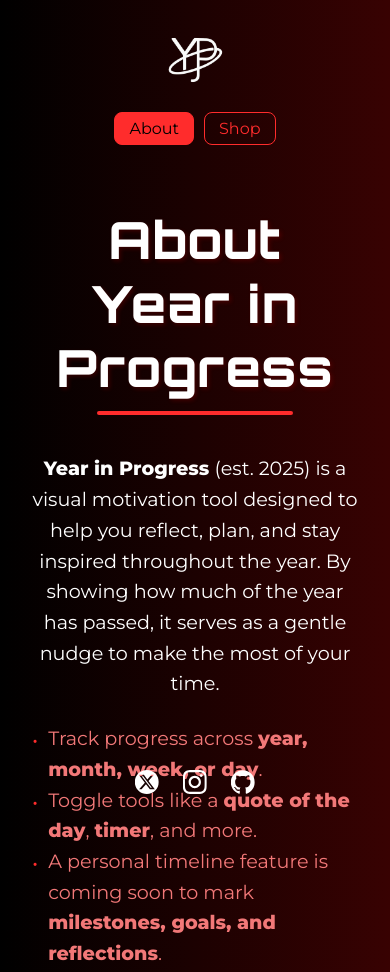
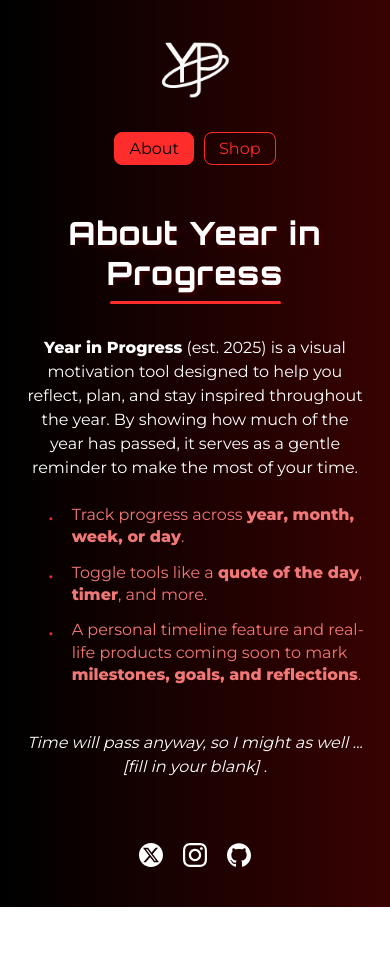
Before and after one commit to hossalmon/Year-in-Progress, a website: page public/about.html in a window 390 px wide. Shown: the top 972 px of the page. After the commit the page ends 907 px from the top, so only its background shows below. Drawn offline with Linux system fonts and the light colour scheme.

Commit message:
mobile response and toggle bugs fixed

```diff
--- a/public/about.html
+++ b/public/about.html
@@ -28,13 +28,13 @@
     <p>
       <strong>Year in Progress</strong> (est. 2025) is a visual motivation tool designed to help you reflect, plan,
       and stay inspired throughout the year. By showing how much of the year has passed,
-      it serves as a gentle nudge to make the most of your time.
+      it serves as a gentle reminder to make the most of your time.
     </p>
 
     <ul>
     <li><span>Track progress across <strong>year, month, week, or day</strong>.</span></li>
     <li><span>Toggle tools like a <strong>quote of the day</strong>, <strong>timer</strong>, and more.</span></li>
-    <li><span>A personal timeline feature is coming soon to mark <strong>milestones, goals, and reflections</strong>.</span></li>
+    <li><span>A personal timeline feature and real-life products coming soon to mark <strong>milestones, goals, and reflections</strong>.</span></li>
     </ul>
 
 
--- a/public/stylesheets/about.css
+++ b/public/stylesheets/about.css
@@ -1,4 +1,3 @@
-
 .about-content {
   max-width: 800px;
   margin: 50px auto 0 auto;
@@ -15,7 +14,7 @@
   margin-bottom: 1.2rem;
   color: white;
   position: relative;
-  display: inline-block
+  display: inline-block;
 }
 
 .about-content h1::after {
@@ -28,8 +27,9 @@
   border-radius: 2px;
 }
 
-.about-content p, .about-content ul {
-    font-family: 'Montserrat', sans-serif;
+.about-content p,
+.about-content ul {
+  font-family: 'Montserrat', sans-serif;
   font-size: 1.2rem;
   line-height: 1.6;
   margin-bottom: 1.5rem;
@@ -45,7 +45,8 @@
 }
 
 .about-content li {
-    display: table-row;
+  display: table-row;
+  line-height: 1.5;
 }
 
 .about-content li::before {
@@ -61,3 +62,70 @@
   display: table-cell;
   text-align: left;
 }
+
+/* === MOBILE RESPONSIVE === */
+@media (max-width: 600px) {
+  .about-content {
+    padding: 0 12px;
+    margin-top: 40px;
+  }
+
+  .about-content h1 {
+    font-size: 2rem;
+    margin-bottom: 1rem;
+  }
+
+  .about-content h1::after {
+    height: 3px;
+    width: 50%;
+    margin-top: 8px;
+  }
+
+  .about-content p,
+  .about-content ul {
+    font-size: 1rem;
+    line-height: 1.5;
+    text-align: center;
+  }
+
+  .about-content ul {
+    display: flex;
+    flex-direction: column;
+    align-items: flex-start;
+    padding-left: 24px;
+  }
+
+  .about-content li {
+    display: flex;
+    align-items: flex-start;
+    gap: 8px;
+    margin-bottom: 0.8rem;
+    line-height: 1.4;
+  }
+
+  .about-content li::before {
+    font-size: 1.2rem;
+    line-height: 1.4;
+  }
+
+  .about-content li span {
+    display: inline;
+    text-align: left;
+  }
+
+  .social-links {
+    position: static;
+    margin-top: 40px;
+    transform: none;
+    text-align: center;
+  }
+
+  .social-links a {
+    margin: 0 8px;
+  }
+
+  .social-links img {
+    width: 24px;
+    height: 24px;
+  }
+}
--- a/public/stylesheets/shop.css
+++ b/public/stylesheets/shop.css
@@ -4,43 +4,6 @@
   padding: 0 20px;
   text-align: center;
 }
-
-   .shop-message {
-      margin-top: 40px;
-      padding: 30px 40px;
-      max-width: 600px;
-      background-color: rgba(255, 255, 255, 0.04);
-      border: 2px solid #ff2c2c;
-      border-radius: 12px;
-      box-shadow: 0 0 15px rgba(255, 44, 44, 0.2);
-      color: #ffffff;
-      font-family: 'Montserrat', sans-serif;
-      font-size: 1.4rem;
-      font-weight: 600;
-      text-align: center;
-      margin-left: auto;
-      margin-right: auto;
-      position: relative;
-    }
-    .shop-message span {
-      color: #ff2c2c;
-      font-size: 1.6rem;
-      display: block;
-      margin-top: 15px;
-    }
-    .loader {
-      border: 4px solid rgba(255, 255, 255, 0.2);
-      border-top: 4px solid #ff2c2c;
-      border-radius: 50%;
-      width: 40px;
-      height: 40px;
-      animation: spin 2s linear infinite;
-      margin: 0 auto;
-    }
-    @keyframes spin {
-      0% { transform: rotate(0deg); }
-      100% { transform: rotate(360deg); }
-    }
 
 .page-heading {
   position: relative;
@@ -60,3 +23,91 @@
   margin: 12px auto 0 auto;
   border-radius: 2px;
 }
+
+.shop-message {
+  margin-top: 40px;
+  padding: 30px 40px;
+  max-width: 600px;
+  background-color: rgba(255, 255, 255, 0.04);
+  border: 2px solid #ff2c2c;
+  border-radius: 12px;
+  box-shadow: 0 0 15px rgba(255, 44, 44, 0.2);
+  color: #ffffff;
+  font-family: 'Montserrat', sans-serif;
+  font-size: 1.4rem;
+  font-weight: 600;
+  text-align: center;
+  margin-left: auto;
+  margin-right: auto;
+}
+
+.shop-message span {
+  color: #ff2c2c;
+  font-size: 1.6rem;
+  display: block;
+  margin-top: 15px;
+}
+
+.loader {
+  border: 4px solid rgba(255, 255, 255, 0.2);
+  border-top: 4px solid #ff2c2c;
+  border-radius: 50%;
+  width: 40px;
+  height: 40px;
+  animation: spin 2s linear infinite;
+  margin: 0 auto;
+}
+
+@keyframes spin {
+  0% { transform: rotate(0deg); }
+  100% { transform: rotate(360deg); }
+}
+
+/* === MOBILE OPTIMIZATION === */
+@media (max-width: 600px) {
+  .shop-container {
+    padding: 0 12px;
+    margin-top: 40px;
+  }
+
+  .page-heading {
+    font-size: 2rem;
+    margin-bottom: 16px;
+  }
+
+  .page-heading::after {
+    height: 3px;
+    width: 50%;
+    margin-top: 8px;
+  }
+
+  .shop-message {
+    padding: 24px 20px;
+    font-size: 1.2rem;
+  }
+
+  .shop-message span {
+    font-size: 1.4rem;
+  }
+
+  .loader {
+    width: 36px;
+    height: 36px;
+  }
+
+  .social-links {
+    position: static;
+    margin-top: 40px;
+    transform: none;
+    text-align: center;
+  }
+
+  .social-links a {
+    margin: 0 8px;
+  }
+
+  .social-links img {
+    width: 24px;
+    height: 24px;
+  }
+}
--- a/public/stylesheets/style.css
+++ b/public/stylesheets/style.css
@@ -69,7 +69,7 @@
   font-size: 3.2rem;
   font-family: 'Orbitron', sans-serif;
   font-weight: 800;
-  margin: 12px 0 30px 0;
+  margin: 8px 0 30px 0;
   letter-spacing: 1px;
   text-shadow: 2px 2px 4px rgba(236, 2, 2, 0.183);
 }
@@ -163,7 +163,7 @@
   display: flex;
   flex-direction: row;
   gap: 12px;
-  margin-top: 15px;
+  margin-top: 30px;
 }
 
 
@@ -193,7 +193,7 @@
 }
 
 .logo img {
-  height: 80px;
+  height: 100px;
   width: auto;
   display: block;
 }
@@ -206,7 +206,7 @@
   justify-content: center;      /* center horizontally */
   align-items: center;
   gap: 16px;
-  margin: 24px auto 20px auto;
+  margin: 28px auto 6px auto;
 }
 .toggle-btn,
 .mode-toggle {
@@ -249,6 +249,14 @@
 
 .toggle-btn.active img {
   filter: brightness(100%) invert(100%);
+}
+
+.toggle-btn:not(.active):hover {
+  background-color: white;
+}
+
+.toggle-btn:not(.active):hover img {
+  filter: brightness(0) invert(20%) sepia(95%) saturate(4000%) hue-rotate(0deg);
 }
 
 /* === Calendar Mode Buttons (New) === */
@@ -298,6 +306,15 @@
 .mode-btn.active img {
   filter: brightness(100%) invert(100%);
 }
+
+.mode-btn:not(.active):hover {
+  background-color: white;
+}
+
+.mode-btn:not(.active):hover img {
+  filter: brightness(0) invert(20%) sepia(95%) saturate(4000%) hue-rotate(0deg);
+}
+
 
 
 /* Quote of the Day */
@@ -361,6 +378,11 @@
   body {
     padding: 20px 12px;
     font-size: 1rem;
+  }
+
+    .logo img {
+    height: 100px; /* or any size you prefer for mobile */
+    width: auto;
   }
 
   .top-bar {
```
Also changed, not shown: public/script.js (+9 -10 lines).
